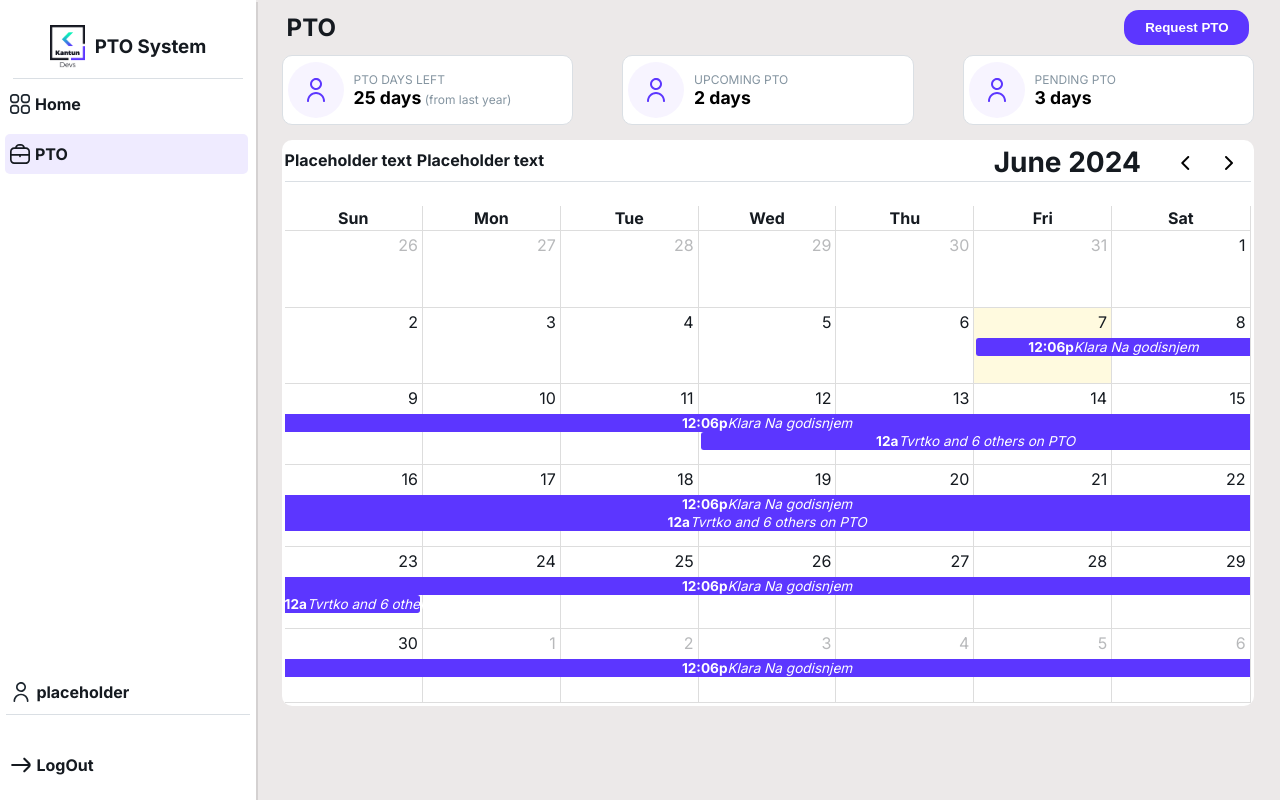
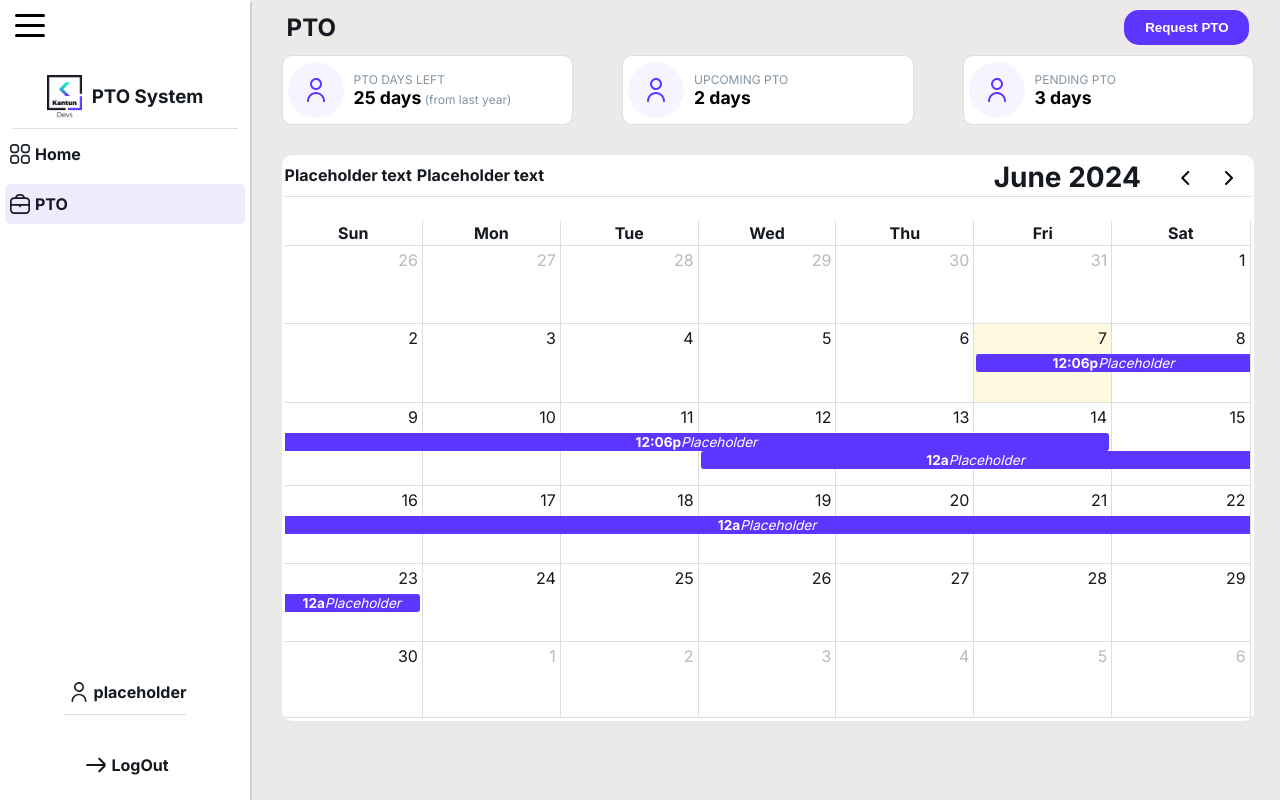
Before and after one commit to Sventajz/vacation-calendar, a Next.js app: page /dashboard/pto in a window 1280 px wide. Built offline with nearby package versions, Linux system fonts and the light colour scheme.

Commit message:
added all new changes

```diff
--- a/src/app/dashboard/layout.js
+++ b/src/app/dashboard/layout.js
@@ -14,6 +14,9 @@ const DashboardWrapper = styled.div`
 
 const MainStyle = styled.main`
   z-index: 0;
+  @media (max-width: 950px) {
+    width: 100%;
+  }
 `;
 
 export default function Layout({ children }) {
--- a/src/components/Button/styled.js
+++ b/src/components/Button/styled.js
@@ -18,4 +18,8 @@ export const ButtonStyle = styled.button`
     color: black;
     border: 1px solid #5c36ff;
   }
+  @media (max-width: 950px) {
+    height: 25px;
+    font-size: 0.8rem;
+  }
 `;
--- a/src/components/PTOCard/styled.js
+++ b/src/components/PTOCard/styled.js
@@ -9,12 +9,11 @@ export const CardWrapper = styled.div`
   flex-direction: row;
   align-items: center;
   color: black;
-  margin-top: 10px;
-  margin-bottom: 5px;
   border-radius: 10px;
   border: 1px solid #dadfe4;
-  @media (max-width: 768px) {
+  @media (max-width: 950px) {
     width: 100%;
+    height: 50px;
   }
 `;
 
@@ -23,6 +22,9 @@ export const CardInformation = styled.div`
   color: #8494a0;
   margin-right: auto;
   margin-left: 10px;
+  @media (max-width: 1000px) {
+    font-size: 8px;
+  }
 `;
 
 export const NumberStyle = styled.span`
--- a/src/components/Sidebar/index.js
+++ b/src/components/Sidebar/index.js
@@ -7,47 +7,55 @@ import {
   SideBarItems,
   UserControls,
   StyledLink,
+  HamburgerButton,
 } from "./styled";
 import { usePathname } from "next/navigation";
 import { useState } from "react";
 
 export default function SideBar({ username = "placeholder" }) {
-  const [isOpen, setIsOpen] = useState();
+  const [isOpen, setIsOpen] = useState(true);
 
   const toggleIsOpen = () => {
     setIsOpen(!isOpen);
   };
+
   const pathname = usePathname();
+
   return (
-    <SideBarComponent $isOpen={isOpen} onClick={toggleIsOpen}>
+    <SideBarComponent $isOpen={isOpen}>
+      <HamburgerButton onClick={toggleIsOpen} $isOpen={isOpen}>
+        <div></div>
+        <div></div>
+        <div></div>
+      </HamburgerButton>
       <Banner>
         <img src="/kantunlogo.svg" alt="Kantun Logo" />
-        <h3>PTO System</h3>
+        {isOpen && <h3>PTO System</h3>}
       </Banner>
       <SideBarItems>
         <StyledLink href="/dashboard/welcome">
           <SideBarButtons $active={pathname === "/dashboard/welcome"}>
             <img src="/home.svg" alt="home svg icon" height={20} width={20} />
-            Home
+            {isOpen && <span>Home</span>}
           </SideBarButtons>
         </StyledLink>
 
         <StyledLink href="/dashboard/pto">
           <SideBarButtons $active={pathname === "/dashboard/pto"}>
             <img src="/work.svg" alt="home svg icon" height={20} width={20} />
-            PTO
+            {isOpen && <span>PTO</span>}
           </SideBarButtons>
         </StyledLink>
       </SideBarItems>
       <UserControls>
         <SideBarButtons $borderbottom={true}>
           <img src="/user.svg" alt="home svg icon" height={20} width={20} />
-          {username}
+          {isOpen && <span>{username}</span>}
         </SideBarButtons>
         <br />
         <SideBarButtons>
           <img src="/logout.svg" alt="home svg icon" height={20} width={20} />
-          LogOut
+          {isOpen && <span>LogOut</span>}
         </SideBarButtons>
       </UserControls>
     </SideBarComponent>
--- a/src/components/Sidebar/styled.js
+++ b/src/components/Sidebar/styled.js
@@ -3,14 +3,14 @@ import Link from "next/link";
 
 export const SideBarButtons = styled.li`
   font-weight: bold;
-  width: 95%;
   display: flex;
-  justify-content: left;
+  justify-content: ${(props) => (props.$isOpen ? "left" : "center")};
   align-items: center;
   height: 40px;
   margin: 5px;
   border-radius: 5px;
   padding-left: 5px;
+  justify-content: left;
   gap: 5px;
   &:hover {
     background-color: #efebff;
@@ -41,27 +41,24 @@ export const Banner = styled.div`
   margin-top: 15px;
   margin-left: auto;
   margin-right: auto;
+  overflow: hidden;
+  ${(props) =>
+    !props.$isOpen &&
+    css`
+      justify-content: center;
+    `}
 `;
 
 export const SideBarComponent = styled.div`
   background-color: #ffffff;
   height: 100%;
-  width: 100%;
-  min-width: 250px;
+  width: ${(props) => (props.$isOpen ? "250px" : "60px")};
   display: flex;
   flex-direction: column;
   margin-right: 20px;
-  z-index: 1;
+  z-index: 2;
   box-shadow: 2px 2px rgba(1, 1, 1, 0.1);
-  @media (max-width: 950px) {
-    font-size: 0.8rem;
-    transition: 1s;
-  }
-  ${({ $isOpen }) =>
-    $isOpen &&
-    css`
-      transform: translateX(-150px);
-    `};
+  transition: width 0.3s ease;
 `;
 
 export const UserControls = styled.div`
@@ -79,6 +76,7 @@ export const SideBarItems = styled.div`
   display: flex;
   justify-content: left;
   flex-direction: column;
+
   align-items: center;
   height: 100px;
   width: 100%;
@@ -93,3 +91,28 @@ export const DashboardComponent = styled.div`
 export const StyledLink = styled(Link)`
   width: 100%;
 `;
+
+export const HamburgerButton = styled.button`
+  display: flex;
+  flex-direction: column;
+  justify-content: space-around;
+  width: 30px;
+  height: 30px;
+  background: transparent;
+  border: none;
+  cursor: pointer;
+  padding: 0;
+  margin: 10px;
+  margin-left: 15px;
+  z-index: 3;
+
+  div {
+    width: 30px;
+    height: 3px;
+    background: #000;
+    border-radius: 3px;
+    transition: all 0.3s linear;
+    position: relative;
+    transform-origin: 1px;
+  }
+`;
--- a/src/components/pages/pto/index.js
+++ b/src/components/pages/pto/index.js
@@ -18,14 +18,19 @@ import {
 
 const events = [
   {
-    title: "Klara Na godisnjem",
+    title: "Placeholder",
     start: new Date(),
-    end: new Date(2028, 5, 15),
+    end: new Date(2024, 5, 15),
   },
   {
-    title: `Tvrtko and 6 others on PTO`,
+    title: `Placeholder`,
     start: new Date(2024, 5, 12),
     end: new Date(2024, 5, 24),
+  },
+  {
+    title: `Placeholder`,
+    start: new Date(2024, 6, 12),
+    end: new Date(2024, 6, 14),
   },
 ];
 
--- a/src/components/pages/pto/styled.js
+++ b/src/components/pages/pto/styled.js
@@ -5,7 +5,6 @@ export const PTOWrapper = styled.div`
   display: flex;
   flex-direction: column;
   width: 95%;
-  margin-top: 10px;
 `;
 
 export const PTOtitleWrapper = styled.div`
@@ -13,9 +12,9 @@ export const PTOtitleWrapper = styled.div`
   width: 100%;
   justify-content: space-between;
   align-items: center;
-  align-items: spa;
   padding-left: 5px;
   padding-right: 5px;
+  margin-top: 10px;
 `;
 export const PTOCardWrapper = styled.div`
   display: flex;
@@ -23,9 +22,13 @@ export const PTOCardWrapper = styled.div`
   justify-content: space-between;
   width: 100%;
   align-items: center;
-  @media (max-width: 768px) {
+  margin-top: 10px;
+  margin-bottom: 20px;
+  @media (max-width: 950px) {
     flex-direction: column;
+    gap: 5px;
     width: 100%;
+    margin: 0;
   }
 `;
 
```
